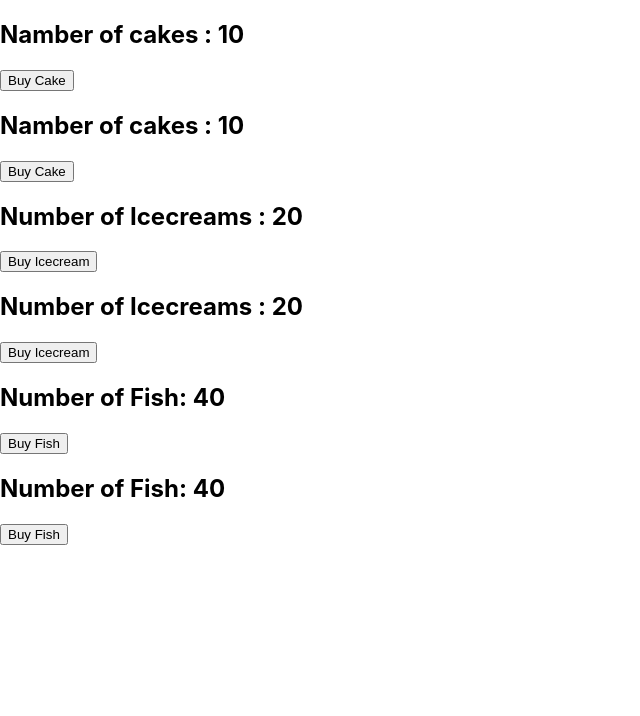
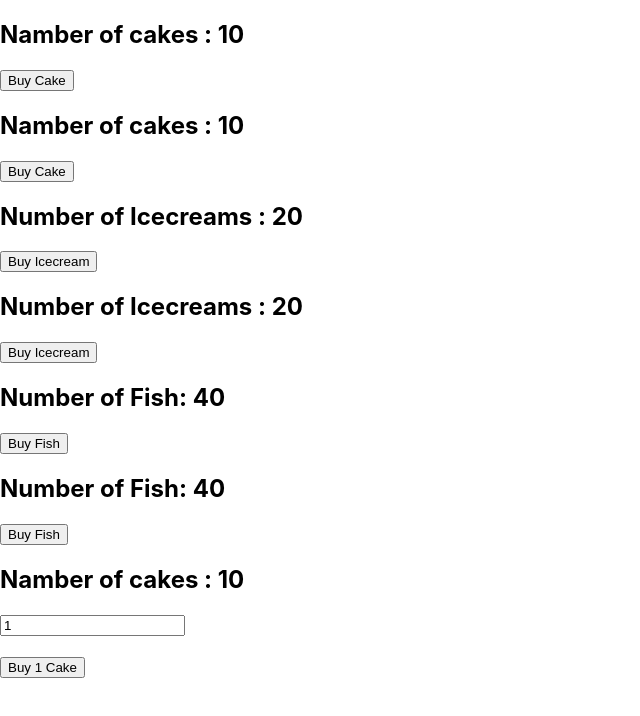
Before and after one commit to dainavipurav/react-redux-practice-001, a React (Create React App) app: page / in a window 1280 px wide. Shown: the top 716 px of the page, without its empty margins (0-640 px from the left). Built offline with nearby package versions, Linux system fonts and the light colour scheme.

Commit message:
feat : added new component for dynamic payload from action

```diff
--- a/src/App.js
+++ b/src/App.js
@@ -6,6 +6,7 @@
 import HookIcecreamComponent from "./components/HookIcecreamComponent";
 import FishComponent from "./components/FishComponent";
 import HooksFishComponent from "./components/HooksFishComponent";
+import NewCakeComponent from "./components/NewCakeComponent";
 
 function App() {
   return (
@@ -19,6 +20,8 @@
 
         <HooksFishComponent />
         <FishComponent />
+
+        <NewCakeComponent />
       </div>
     </Provider>
   );
--- /dev/null
+++ b/src/components/NewCakeComponent.js
@@ -0,0 +1,35 @@
+import React from "react";
+import { buyCake } from "../redux";
+import { connect } from "react-redux";
+import { useState } from "react";
+
+const CakeComponent = (props) => {
+  const [number, setNumber] = useState(1);
+  return (
+    <div>
+      <h2>Namber of cakes : {props.cakeCount}</h2>
+      <input
+        type="number"
+        onChange={(e) => setNumber(e.target.value)}
+        value={number}
+      />
+      <br />
+      <br />
+      <button onClick={() => props.buyCake(number)}>Buy {number} Cake</button>
+    </div>
+  );
+};
+
+const mapStateToProps = (state) => {
+  return {
+    cakeCount: state.cake.cakeCount,
+  };
+};
+
+const mapDispatchToProps = (dispatch) => {
+  return {
+    buyCake: (num) => dispatch(buyCake(num)),
+  };
+};
+
+export default connect(mapStateToProps, mapDispatchToProps)(CakeComponent);
--- a/src/redux/cake/cakeActions.js
+++ b/src/redux/cake/cakeActions.js
@@ -1,7 +1,8 @@
 import { BUY_CAKE } from "./cakeTypes";
 
-export const buyCake = () => {
+export const buyCake = (number = 1) => {
   return {
     type: BUY_CAKE,
+    payload: number,
   };
 };
--- a/src/redux/cake/cakeReducer.js
+++ b/src/redux/cake/cakeReducer.js
@@ -9,7 +9,7 @@
     case BUY_CAKE:
       return {
         ...state,
-        cakeCount: state.cakeCount - 1,
+        cakeCount: state.cakeCount - action.payload,
       };
     default:
       return state;
```
